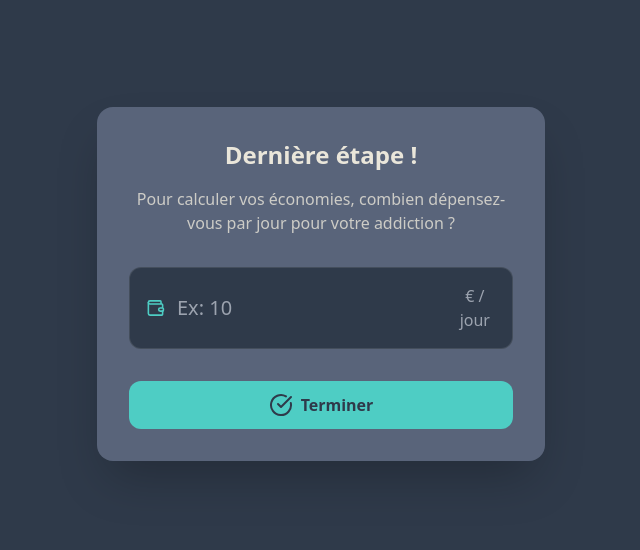
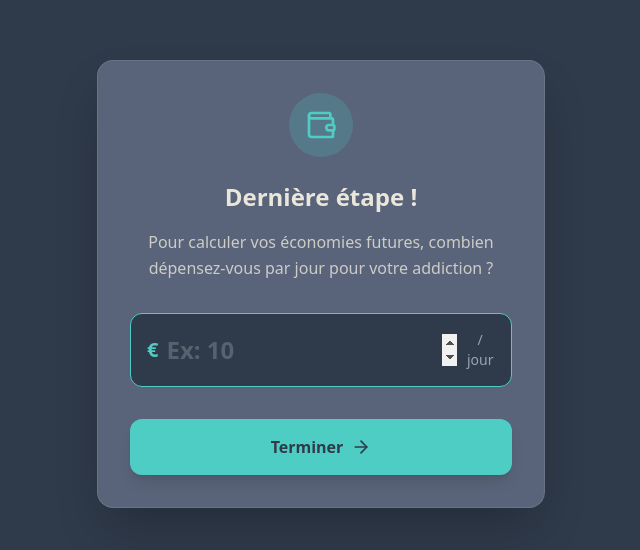
Before and after one commit to amid-07/phoenix-project, a Next.js app in the folder web-app/: page /assessment in a window 1280 px wide. Shown: the part 116-666 px from the top of the page, without its empty margins (319-959 px from the left). Built offline with nearby package versions, Linux system fonts and the light colour scheme; no server answers; sample sign-in values are in the browser's storage.

Commit message:
mise a jouur

```diff
--- a/web-app/src/app/assessment/page.js
+++ b/web-app/src/app/assessment/page.js
@@ -1,44 +1,88 @@
 'use client';
-import { useState } from 'react';
+import { useState, useEffect } from 'react';
 import { useRouter } from 'next/navigation';
-import { Wallet, CheckCircle } from 'lucide-react';
+import { Wallet, CheckCircle, ArrowRight } from 'lucide-react';
 
 export default function AssessmentPage() {
   const [cost, setCost] = useState('');
+  const [loading, setLoading] = useState(false);
   const router = useRouter();
-  const API_URL = "http://localhost:3000"; // ou Ngrok
+
+  // ⚠️ URL API
+  const API_URL = process.env.NEXT_PUBLIC_API_URL || "http://localhost:3000";
+
+  // On vérifie si l'utilisateur est bien connecté en arrivant
+  useEffect(() => {
+    const userId = localStorage.getItem('userId');
+    if (!userId) {
+      router.push('/'); // Si pas d'ID, retour au login
+    }
+  }, []);
 
   const handleSave = async () => {
-    const userId = localStorage.getItem('userId');
-    await fetch(`${API_URL}/users/${userId}/update-cost`, {
-      method: 'POST',
-      headers: { 'Content-Type': 'application/json' },
-      body: JSON.stringify({ dailyCost: cost })
-    });
-    router.push('/dashboard');
+    if (!cost) return alert("Veuillez entrer un montant.");
+    setLoading(true);
+
+    try {
+      const userId = localStorage.getItem('userId');
+
+      const response = await fetch(`${API_URL}/users/${userId}/update-cost`, {
+        method: 'POST',
+        headers: {
+            'Content-Type': 'application/json',
+            'ngrok-skip-browser-warning': 'true' // <--- INDISPENSABLE
+        },
+        body: JSON.stringify({ dailyCost: cost })
+      });
+
+      if (response.ok) {
+        // Succès -> On va au Dashboard
+        router.push('/dashboard');
+      } else {
+        alert("Erreur lors de l'enregistrement. Réessayez.");
+      }
+    } catch (e) {
+      console.error(e);
+      alert("Erreur de connexion.");
+    } finally {
+      setLoading(false);
+    }
   };
 
   return (
-    <div className="min-h-screen bg-[#2F3A4A] flex items-center justify-center p-4">
-      <div className="bg-[#59647A] p-8 rounded-2xl max-w-md w-full text-[#EAE6DA] text-center shadow-2xl">
+    <div className="min-h-screen bg-[#2F3A4A] flex items-center justify-center p-4 text-[#EAE6DA] font-sans">
+      <div className="bg-[#59647A] p-8 rounded-2xl max-w-md w-full text-center shadow-2xl border border-white/10 animate-fade-in-up">
+
+        <div className="w-16 h-16 bg-[#4ECDC4]/20 rounded-full flex items-center justify-center mx-auto mb-6">
+           <Wallet size={32} className="text-[#4ECDC4]"/>
+        </div>
+
         <h1 className="text-2xl font-bold mb-4">Dernière étape !</h1>
-        <p className="mb-8 opacity-80">Pour calculer vos économies, combien dépensez-vous par jour pour votre addiction ?</p>
+        <p className="mb-8 opacity-80 leading-relaxed">
+          Pour calculer vos économies futures, combien dépensez-vous par jour pour votre addiction ?
+        </p>
 
-        <div className="flex items-center bg-[#2F3A4A] p-4 rounded-xl border border-white/10 mb-8">
-          <Wallet className="text-[#4ECDC4] mr-3" />
+        <div className="flex items-center bg-[#2F3A4A] p-4 rounded-xl border border-white/10 mb-8 focus-within:border-[#4ECDC4] transition">
+          <span className="text-[#4ECDC4] font-bold text-xl mr-2">€</span>
           <input
             type="number"
-            className="bg-transparent text-white text-xl w-full outline-none"
+            className="bg-transparent text-white text-2xl w-full outline-none placeholder-white/20 font-bold"
             placeholder="Ex: 10"
             value={cost}
             onChange={(e) => setCost(e.target.value)}
+            autoFocus
           />
-          <span className="text-gray-400">€ / jour</span>
+          <span className="text-sm text-gray-400 ml-2">/ jour</span>
         </div>
 
-        <button onClick={handleSave} className="w-full bg-[#4ECDC4] text-[#2F3A4A] font-bold py-3 rounded-xl hover:bg-white transition flex justify-center gap-2">
-          <CheckCircle /> Terminer
+        <button
+          onClick={handleSave}
+          disabled={loading}
+          className="w-full bg-[#4ECDC4] text-[#2F3A4A] font-bold py-4 rounded-xl hover:bg-white transition flex justify-center items-center gap-2 shadow-lg disabled:opacity-50"
+        >
+          {loading ? "Enregistrement..." : <>Terminer <ArrowRight size={20}/></>}
         </button>
+
       </div>
     </div>
   );
```
